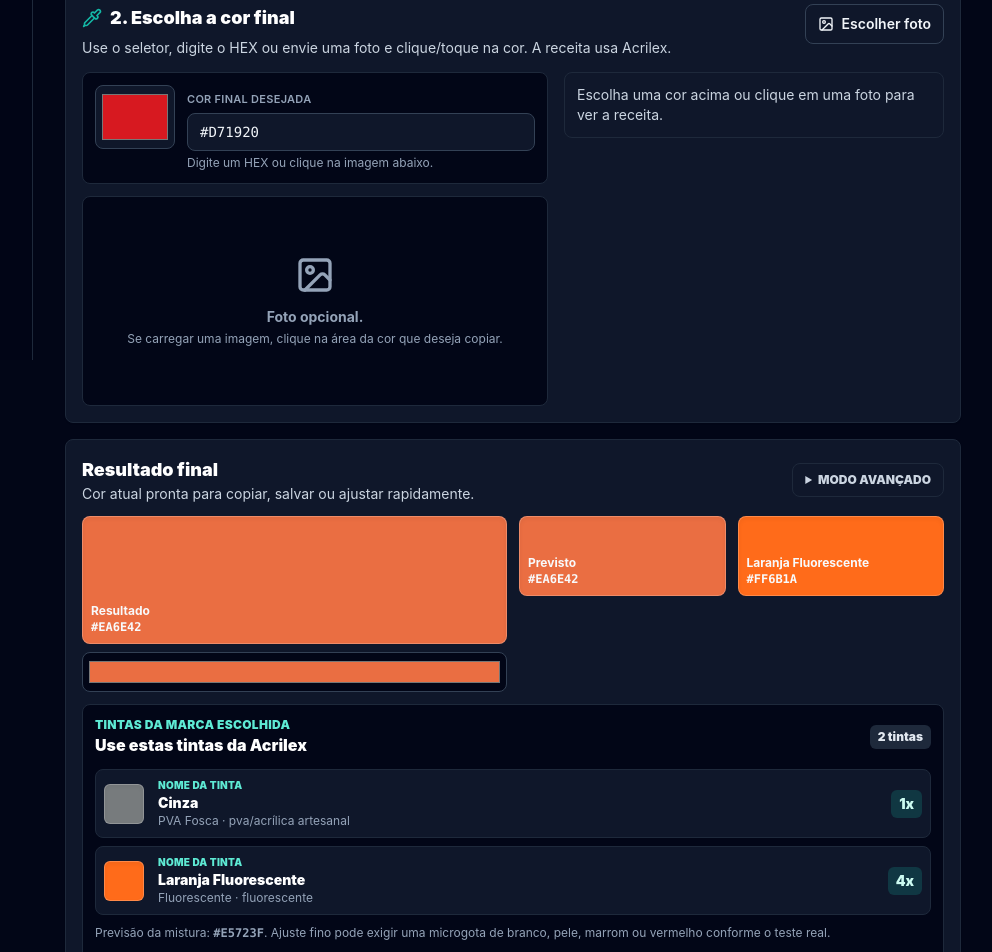
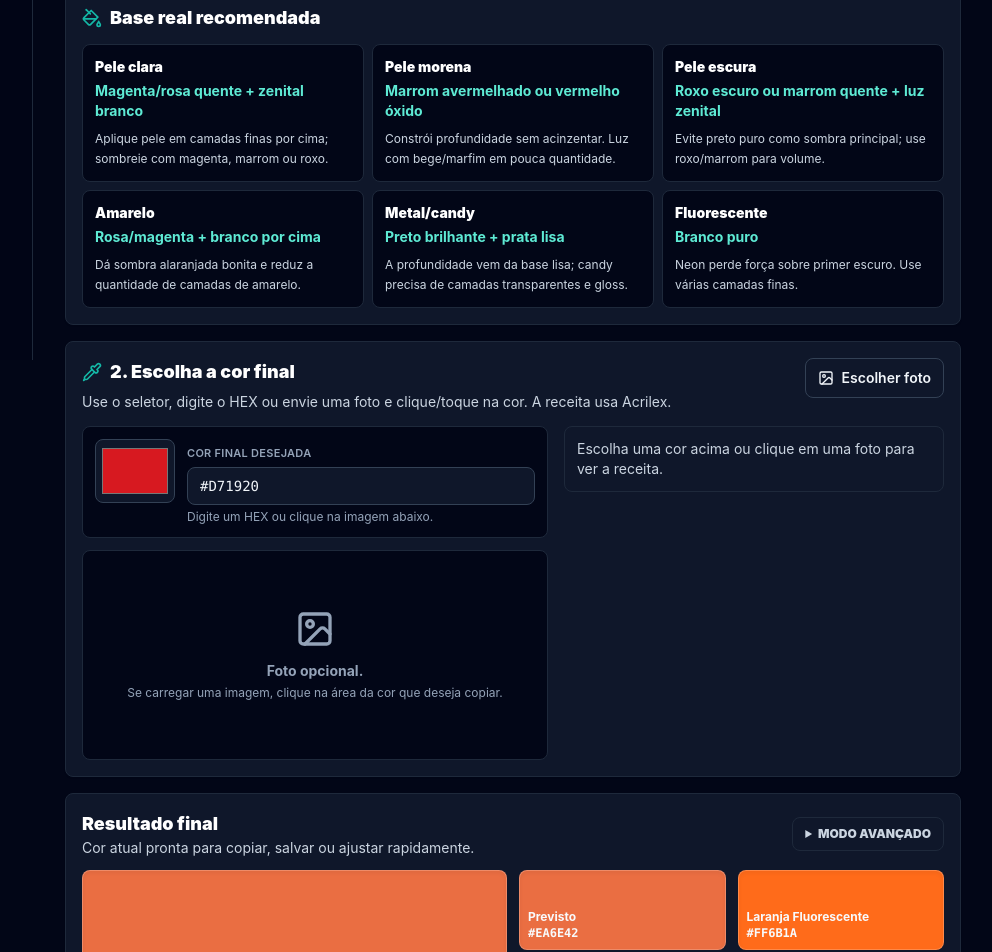
Before and after one commit to Phiricci/Painel-de-Cores, a React (Vite) app: page / in a window 1280 px wide. Shown: the part 440-1392 px from the top of the page, without its empty margins (287-1279 px from the left). Built offline with nearby package versions, Linux system fonts and the light colour scheme.

Commit message:
Ajusta receitas com regras reais de pintura

```diff
--- a/src/App.tsx
+++ b/src/App.tsx
@@ -397,6 +397,43 @@ const isMixablePaint = (paint: BrandPaint) => {
   return !["primer", "verniz", "varnish", "auxiliar", "medium", "fixador"].some((term) => text.includes(term));
 };
 
+const isEffectPaint = (paint: BrandPaint) => {
+  const text = normalizeText(`${paint.family} ${paint.name} ${paint.line} ${paint.type}`);
+  return ["fluor", "fluorescente", "neon", "metal", "metalica", "metallic", "wash", "shade", "contrast", "speedpaint", "xpress", "ink", "clear", "transparent", "candy", "weathering"].some((term) => text.includes(term));
+};
+
+const paintMatchesTerms = (paint: BrandPaint, terms: string[]) => {
+  const text = normalizeText(`${paint.family} ${paint.name} ${paint.line} ${paint.type}`);
+  return terms.some((term) => text.includes(term));
+};
+
+const practicalPaintPool = (paints: BrandPaint[], targetHex: string, sourceColors: MixerColor[] = []) => {
+  const sourceText = sourceColors.map((color) => `${color.name} ${color.paintType} ${color.brandName ?? ""}`).join(" ");
+  const intent = targetIntent(targetHex, sourceText);
+  const mixable = paints.filter(isMixablePaint);
+  const normalPaints = mixable.filter((paint) => !isEffectPaint(paint));
+  const poolBase = normalPaints.length ? normalPaints : mixable;
+
+  const termMap: Record<string, string[]> = {
+    skin: ["pele", "flesh", "skin", "rosa", "pink", "magenta", "vermelho", "red", "marrom", "brown", "ocre", "ochre", "amarelo", "yellow", "branco", "white", "marfim", "ivory", "bege", "siena", "sienna", "sepia", "violeta", "roxo", "purple"],
+    yellow: ["amarelo", "yellow", "ocre", "ochre", "laranja", "orange", "branco", "white", "marfim", "ivory", "rosa", "pink", "magenta"],
+    red: ["vermelho", "red", "magenta", "rosa", "pink", "laranja", "orange", "marrom", "brown", "branco", "white", "violeta", "roxo", "purple"],
+    orange: ["laranja", "orange", "vermelho", "red", "amarelo", "yellow", "ocre", "ochre", "marrom", "brown", "branco", "white", "pele"],
+    green: ["verde", "green", "amarelo", "yellow", "azul", "blue", "ocre", "ochre", "marrom", "brown", "branco", "white", "preto", "black"],
+    blue: ["azul", "blue", "ciano", "cyan", "turquesa", "preto", "black", "branco", "white", "violeta", "roxo", "purple"],
+    purple: ["violeta", "roxo", "purple", "magenta", "rosa", "pink", "azul", "blue", "vermelho", "red", "branco", "white"],
+    neutral: ["branco", "white", "preto", "black", "cinza", "grey", "gray", "marrom", "brown", "ocre", "ochre", "siena", "sepia"],
+    neon: ["fluor", "fluorescente", "neon", "branco", "white", "amarelo", "yellow", "verde", "green", "magenta", "rosa", "pink", "ciano", "cyan", "laranja", "orange"],
+    general: [],
+  };
+
+  const allowedTerms = termMap[intent] ?? [];
+  const byIntent = allowedTerms.length ? poolBase.filter((paint) => paintMatchesTerms(paint, allowedTerms)) : poolBase;
+  const specialIntentPool = intent === "neon" ? mixable.filter((paint) => paintMatchesTerms(paint, termMap.neon)) : [];
+
+  return (specialIntentPool.length ? specialIntentPool : byIntent.length ? byIntent : poolBase).slice(0, 48);
+};
+
 const closestBrandPaint = (brandId: string, targetHex: string, line?: string) => {
   const brand = paintBrands.find((entry) => entry.id === brandId) ?? paintBrands[0];
   const pool = line && line !== "todas" ? brand.paints.filter((paint) => paint.line === line) : brand.paints;
@@ -413,6 +450,27 @@ const formatParts = (parts: number) => Number(parts.toFixed(2)).toLocaleString("
 
 const isValidHexInput = (value: string) => /^#?[0-9a-fA-F]{3}$|^#?[0-9a-fA-F]{6}$/.test(value.trim());
 
+const targetLooksLikeSkin = (hex: string) => {
+  const hsl = rgbToHsl(hexToRgb(hex));
+  if (hsl.h < 6 || hsl.h > 38 || hsl.l < 38 || hsl.l > 88 || hsl.s < 12) return false;
+  return hsl.l >= 62 ? hsl.s <= 84 : hsl.s <= 58;
+};
+
+const targetIntent = (hex: string, sourceText = "") => {
+  const hsl = rgbToHsl(hexToRgb(hex));
+  const text = normalizeText(sourceText);
+  if (/(pele|skin|flesh|carne|rosto|face)/.test(text) || targetLooksLikeSkin(hex)) return "skin";
+  if (/(neon|fluor|fluorescente|energia|plasma|osl)/.test(text) || (hsl.s > 88 && hsl.l > 58 && !targetLooksLikeSkin(hex))) return "neon";
+  if (hsl.h >= 42 && hsl.h <= 76) return "yellow";
+  if (hsl.h <= 18 || hsl.h >= 342) return "red";
+  if (hsl.h > 18 && hsl.h < 42) return "orange";
+  if (hsl.h >= 80 && hsl.h <= 165) return "green";
+  if (hsl.h >= 185 && hsl.h <= 260) return "blue";
+  if (hsl.h > 260 && hsl.h < 342) return "purple";
+  if (hsl.s < 12) return "neutral";
+  return "general";
+};
+
 const primerAdviceForColor = (hex: string, paints: Array<Pick<BrandPaint, "family" | "name" | "type">> = []) => {
   const hsl = rgbToHsl(hexToRgb(hex));
   const families = paints.map((paint) => normalizeText(`${paint.family} ${paint.name} ${paint.type}`)).join(" ");
@@ -431,10 +489,29 @@ const primerAdviceForColor = (hex: string, paints: Array<Pick<BrandPaint, "famil
     };
   }
 
+  if (families.includes("pele") || families.includes("flesh") || targetLooksLikeSkin(hex)) {
+    if (hsl.l >= 62) {
+      return {
+        base: "Magenta ou rosa quente, com zenital branco/off-white",
+        why: "Magenta aquece o subtom da pele e evita que a pele clara fique cinza, morta ou bege demais.",
+      };
+    }
+    if (hsl.l >= 38) {
+      return {
+        base: "Marrom avermelhado, rosa queimado ou vermelho óxido",
+        why: "Cria profundidade natural para pele morena/bronzeada e facilita sombras quentes.",
+      };
+    }
+    return {
+      base: "Roxo escuro ou marrom avermelhado com luz zenital",
+      why: "Ajuda pele escura a manter contraste sem depender de preto puro.",
+    };
+  }
+
   if (hsl.h >= 42 && hsl.h <= 72 && hsl.s > 35) {
     return {
-      base: "Rosa claro, bege ou marfim",
-      why: "Ajuda amarelos a cobrir melhor e evita aparência esverdeada.",
+      base: "Rosa/magenta com luz branca por cima",
+      why: "Rosa cria sombra alaranjada sob amarelo e branco mantém a parte iluminada viva.",
     };
   }
 
@@ -445,13 +522,6 @@ const primerAdviceForColor = (hex: string, paints: Array<Pick<BrandPaint, "famil
     };
   }
 
-  if (families.includes("pele")) {
-    return {
-      base: "Rosa claro, bege quente ou marrom avermelhado",
-      why: "Cria naturalidade e reduz a quantidade de camadas em tons de pele.",
-    };
-  }
-
   if (families.includes("marrom") || families.includes("couro") || families.includes("madeira")) {
     return {
       base: "Marrom médio, bege ou vermelho óxido",
@@ -470,6 +540,40 @@ const primerAdviceForColor = (hex: string, paints: Array<Pick<BrandPaint, "famil
     base: "Cinza claro",
     why: "É a base mais segura para manter a cor fiel e controlar sombras.",
   };
+};
+
+const recipePracticalPenalty = (parts: Array<{ paint: BrandPaint; parts: number }>, targetHex: string, sourceColors: MixerColor[] = []) => {
+  const sourceText = sourceColors.map((color) => color.name).join(" ");
+  const intent = targetIntent(targetHex, sourceText);
+  const hsl = rgbToHsl(hexToRgb(targetHex));
+  const recipeText = normalizeText(parts.map((part) => `${part.paint.family} ${part.paint.name} ${part.paint.type}`).join(" "));
+  let penalty = 0;
+
+  if (intent !== "neon" && /(fluor|fluorescente|neon|metal|wash|shade|contrast|speedpaint|xpress|ink|clear|transparent|candy)/.test(recipeText)) {
+    penalty += 0.35;
+  }
+
+  if (["yellow", "orange", "red"].includes(intent) && hsl.s > 45 && hsl.l < 74 && /(branco|white)/.test(recipeText)) {
+    penalty += 0.06;
+  }
+
+  if (intent === "orange" && !/(laranja|orange|amarelo|yellow|ocre|ochre)/.test(recipeText)) {
+    penalty += 0.12;
+  }
+
+  if (intent === "yellow" && !/(amarelo|yellow|ocre|ochre)/.test(recipeText)) {
+    penalty += 0.14;
+  }
+
+  if (intent === "skin" && !/(pele|flesh|skin|rosa|pink|magenta|marrom|brown|ocre|ochre|branco|white|siena|sepia)/.test(recipeText)) {
+    penalty += 0.16;
+  }
+
+  if (parts.length > 1 && new Set(parts.map((part) => part.paint.id)).size !== parts.length) {
+    penalty += 0.2;
+  }
+
+  return penalty;
 };
 
 const paintPartToMixerColor = (paint: BrandPaint, parts: number, brand?: (typeof paintBrands)[number]): MixerColor => ({
@@ -489,10 +593,9 @@ const paintPartToMixerColor = (paint: BrandPaint, parts: number, brand?: (typeof
 const mixBrandParts = (parts: Array<{ paint: BrandPaint; parts: number }>, brand?: (typeof paintBrands)[number]) =>
   mixColors(parts.map((part) => paintPartToMixerColor(part.paint, part.parts, brand)), "perceptual");
 
-const suggestBrandMix = (paints: BrandPaint[], targetHex: string, brand?: (typeof paintBrands)[number]): BrandMixSuggestion | null => {
+const suggestBrandMix = (paints: BrandPaint[], targetHex: string, brand?: (typeof paintBrands)[number], sourceColors: MixerColor[] = []): BrandMixSuggestion | null => {
   if (!paints.length) return null;
-  const mixablePaints = paints.filter(isMixablePaint);
-  const candidates = (mixablePaints.length ? mixablePaints : paints).slice(0, 48);
+  const candidates = practicalPaintPool(paints, targetHex, sourceColors);
   const ratios = [
     [1, 1],
     [2, 1],
@@ -504,7 +607,7 @@ const suggestBrandMix = (paints: BrandPaint[], targetHex: string, brand?: (typeo
   ];
   const pushCandidate = (parts: Array<{ paint: BrandPaint; parts: number }>, currentBest: BrandMixSuggestion | null) => {
     const resultHex = mixBrandParts(parts, brand);
-    const score = colorDistance(resultHex, targetHex);
+    const score = colorDistance(resultHex, targetHex) + recipePracticalPenalty(parts, targetHex, sourceColors);
     if (!currentBest || score < currentBest.score) return { targetHex, resultHex, score, parts };
     return currentBest;
   };
@@ -644,7 +747,7 @@ function MixerPartsSummary({
   selectedBrandPaints: BrandPaint[];
 }) {
   const activeColors = colors.filter((color) => color.parts > 0);
-  const brandSuggestion = suggestBrandMix(selectedBrandPaints, resultHex, selectedBrand);
+  const brandSuggestion = suggestBrandMix(selectedBrandPaints, resultHex, selectedBrand, activeColors);
   const suggestedParts = brandSuggestion?.parts ?? [];
   const primerAdvice = primerAdviceForColor(
     resultHex,
@@ -2040,6 +2143,35 @@ function PhotoColorPickerSection({
   );
 }
 
+function BenchRulesCard() {
+  const rules = [
+    ["Pele clara", "Magenta/rosa quente + zenital branco", "Aplique pele em camadas finas por cima; sombreie com magenta, marrom ou roxo."],
+    ["Pele morena", "Marrom avermelhado ou vermelho óxido", "Constrói profundidade sem acinzentar. Luz com bege/marfim em pouca quantidade."],
+    ["Pele escura", "Roxo escuro ou marrom quente + luz zenital", "Evite preto puro como sombra principal; use roxo/marrom para volume."],
+    ["Amarelo", "Rosa/magenta + branco por cima", "Dá sombra alaranjada bonita e reduz a quantidade de camadas de amarelo."],
+    ["Metal/candy", "Preto brilhante + prata lisa", "A profundidade vem da base lisa; candy precisa de camadas transparentes e gloss."],
+    ["Fluorescente", "Branco puro", "Neon perde força sobre primer escuro. Use várias camadas finas."],
+  ];
+
+  return (
+    <section className="mb-4 rounded-lg border border-slate-200 bg-white p-4 shadow-sm dark:border-slate-800 dark:bg-slate-900">
+      <div className="mb-3 flex items-center gap-2">
+        <PaintBucket className="h-5 w-5 text-teal-500" />
+        <h3 className="text-lg font-black text-slate-950 dark:text-white">Base real recomendada</h3>
+      </div>
+      <div className="grid gap-2 md:grid-cols-2 xl:grid-cols-3">
+        {rules.map(([subject, base, tip]) => (
+          <div key={subject} className="rounded-lg border border-slate-200 bg-slate-50 p-3 dark:border-slate-800 dark:bg-slate-950">
+            <div className="text-sm font-black text-slate-950 dark:text-white">{subject}</div>
+            <div className="mt-1 text-sm font-bold text-teal-700 dark:text-teal-300">{base}</div>
+            <p className="mt-2 text-xs leading-5 text-slate-600 dark:text-slate-300">{tip}</p>
+          </div>
+        ))}
+      </div>
+    </section>
+  );
+}
+
 function MixerSection(props: {
   database: PaintDatabase;
   selectedBrandId: string;
@@ -2225,6 +2357,8 @@ function MixerSection(props: {
           </div>
         </details>
       </section>
+
+      <BenchRulesCard />
 
       <PhotoColorPickerSection
         selectedBrand={selectedBrand}
```
